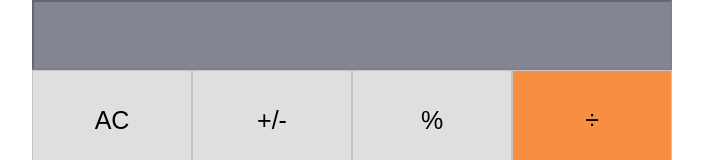
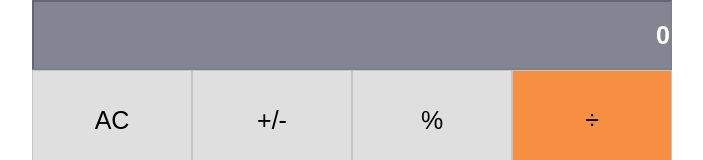
Before and after one commit to denisdiaconu/math-magicians, a React (Create React App) app: page / in a window 1280 px wide. Shown: the top 160 px of the page, without its empty margins (288-991 px from the left). Built offline with nearby package versions, Linux system fonts and the light colour scheme.

Commit message:
Fix small problem in calculator.js

```diff
--- a/src/components/Calculator.js
+++ b/src/components/Calculator.js
@@ -36,11 +36,17 @@ export default class Calculator extends Component {
     return newnext;
   }
 
+  format = () => {
+    const { total, next, operation } = this.state;
+    const display = (total || '') + (operation || '') + (next || '');
+
+    return display || '0';
+  };
+
   render() {
-    const { total, next, operation } = this.state;
     return (
       <div className="calContainer">
-        <input className="calInput" placeholder="0" value={`${total} ${operation} ${this.display(next)}`} disabled="disabled" />
+        <input className="calInput" placeholder="0" value={`${this.format()}`} disabled="disabled" />
         <div className="calNumbers">
           <div className="conFirst">
             <button className="colorW" type="button" name="AC" onClick={(e) => { this.getInf(this.state, e.target.name); }}>AC</button>
```
